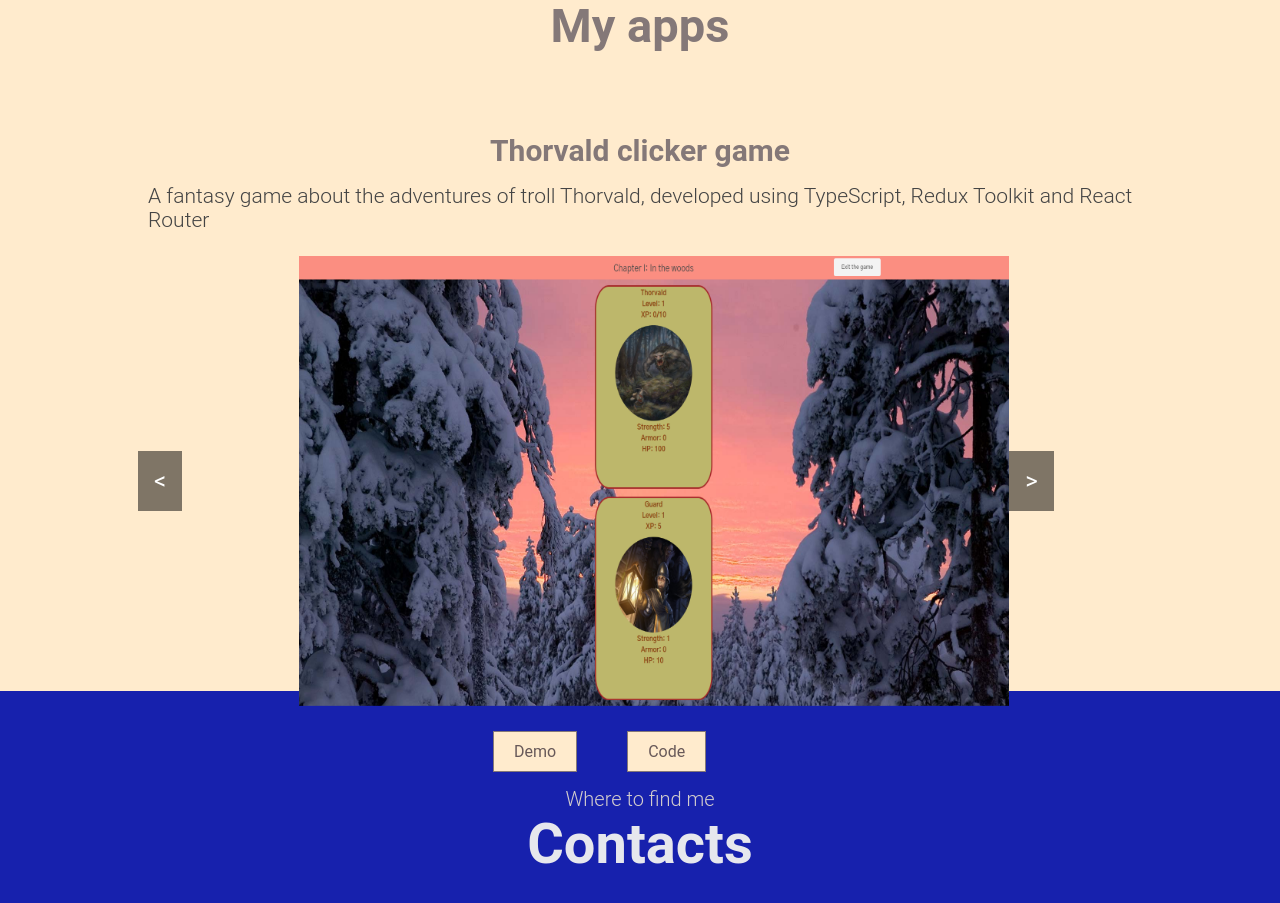
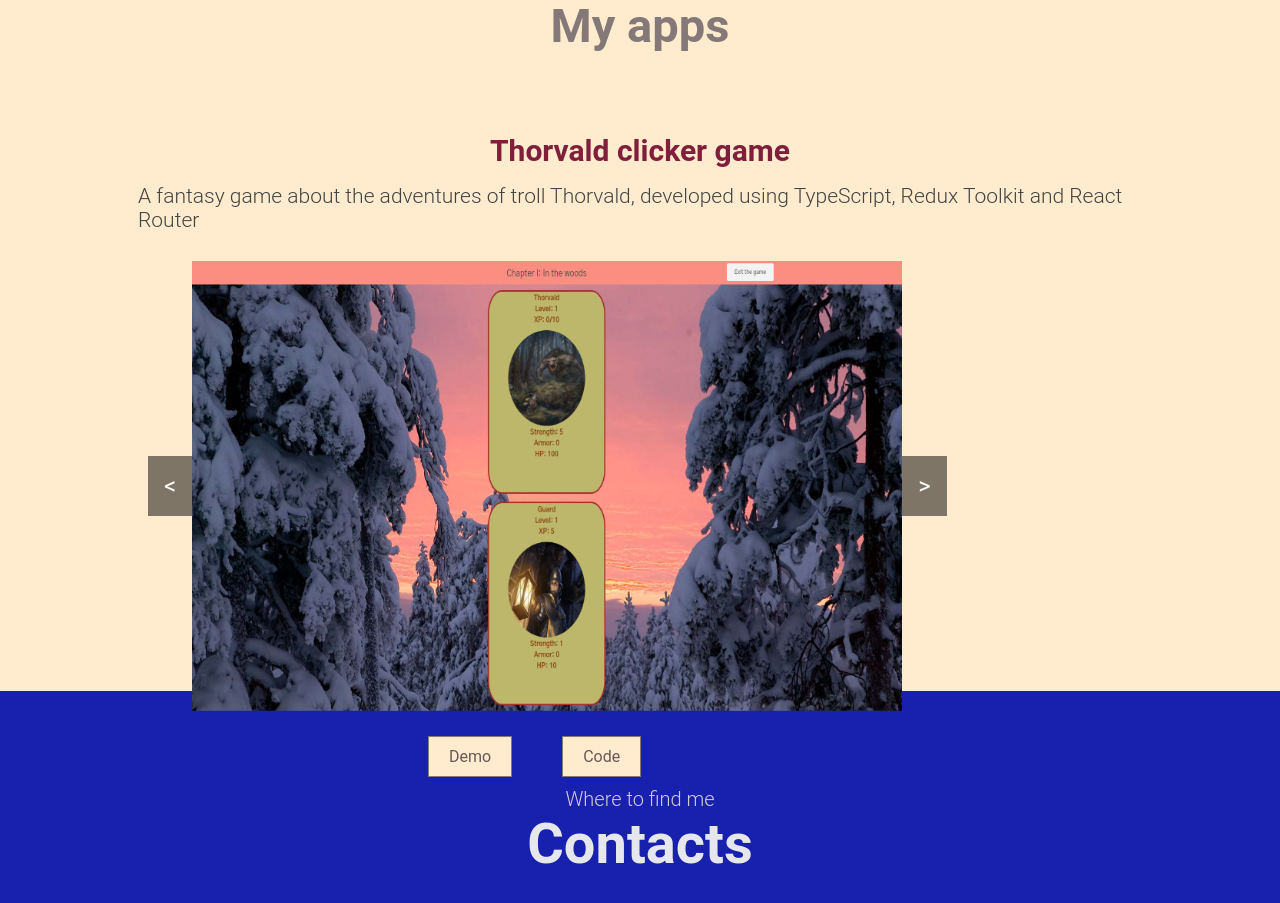
Before and after one commit to breznovic/mycv, a React (Create React App) app: page / in a window 1280 px wide. Shown: the part 2420-3323 px from the top of the page. Built offline with nearby package versions, Linux system fonts and the light colour scheme.

Commit message:
fix Apps adaptive

```diff
--- a/src/components/Apps/Slider/slider.module.css
+++ b/src/components/Apps/Slider/slider.module.css
@@ -86,75 +86,66 @@
 
 @media only screen and (max-width: 600px) {
   .appTitle {
-    /*  color: rgb(255, 0, 76); */
+    color: rgb(255, 0, 76);
     text-align: center;
     font-size: 25px;
   }
   .slider img {
-    width: 410px;
+    width: 395px;
     height: 200px;
-    display: block;
-    margin-left: 10px;
-    transition: transform 0.3s ease-in-out;
+    margin-left: 0px;
   }
   .description {
-    font-weight: 300;
-    color: #444;
-    font-size: 18px;
-    margin-left: 10px;
+    font-size: 17px;
+    padding: 0px 0px 5px 10px;
+    margin-left: 7px;
   }
   .prevButton {
-    margin: 60px 0px 0px 10px;
-    left: 0;
+    margin: 60px 0px 0px 0px;
   }
   .nextButton {
-    margin-top: 60px;
-    right: 0;
+    margin: 60px 0px 0px 0px;
   }
   .buttonGroup {
     display: flex;
     gap: 30px;
-    margin: 10px 0px 0px 100px;
+    margin: 15px 0px 0px 140px;
   }
 }
 
 @media only screen and (min-width: 600px) {
   .appTitle {
-    /*  color: rgb(25, 0, 255); */
+    color: rgb(25, 0, 255);
     text-align: center;
     font-size: 25px;
   }
   .slider img {
-    width: 510px;
+    width: 500px;
     height: 300px;
     display: block;
-    margin-left: 10px;
-    transition: transform 0.3s ease-in-out;
+    margin-left: 0px;
   }
   .description {
-    font-weight: 300;
-    color: #444;
-    font-size: 18px;
-    margin-left: 10px;
+    font-size: 17px;
+    padding: 0px 0px 5px 10px;
+    margin-left: 7px;
   }
   .prevButton {
-    margin: 60px 0px 0px 10px;
-    left: 0;
+    margin: 60px 0px 0px 0px;
   }
   .nextButton {
-    margin-top: 60px;
-    right: 0;
+    margin: 60px 0px 0px 0px;
   }
   .buttonGroup {
     display: flex;
     gap: 30px;
-    margin: 10px 0px 0px 130px;
+    margin: 10px 0px 0px 195px;
   }
 }
 
 @media (min-width: 768px) {
   .appTitle {
-    /*  color: rgb(170, 10, 170); */
+    color: rgb(170, 10, 170);
     text-align: center;
     font-size: 27px;
   }
@@ -162,12 +153,9 @@
     width: 610px;
     height: 400px;
     display: block;
-    margin-left: 10px;
-    transition: transform 0.3s ease-in-out;
+    margin-left: 0px;
   }
   .description {
-    font-weight: 300;
-    color: #444;
     font-size: 18px;
     margin-left: 10px;
   }
@@ -175,17 +163,17 @@
     margin: 60px 0px 0px 0px;
   }
   .nextButton {
-    margin-top: 60px;
+    margin: 60px 0px 0px 0px;
   }
   .buttonGroup {
     display: flex;
     gap: 30px;
-    margin: 15px 0px 0px 180px;
+    margin: 15px 0px 0px 240px;
   }
 }
 @media only screen and (min-width: 992px) {
   .appTitle {
-    /* color: rgb(39, 2, 2); */
+    color: rgb(39, 2, 2);
     text-align: center;
     font-size: 30px;
   }
@@ -193,33 +181,28 @@
     width: 710px;
     height: 450px;
     display: block;
-    margin-left: 43px;
-    transition: transform 0.3s ease-in-out;
+    margin-left: 0px;
   }
   .description {
-    font-weight: 300;
-    color: #444;
     font-size: 21px;
     margin-left: 20px;
   }
   .prevButton {
-    margin: 60px 0px 0px 10px;
-    left: 0;
+    margin: 60px 0px 0px 0px;
   }
   .nextButton {
-    margin-top: 60px;
-    right: 0;
+    margin: 60px 0px 0px 0px;
   }
   .buttonGroup {
     display: flex;
     gap: 50px;
-    margin: 15px 0px 0px 265px;
+    margin: 15px 0px 0px 290px;
   }
 }
 
 @media only screen and (min-width: 1150px) {
   .appTitle {
-    /*  color: rgb(129, 30, 60); */
+    color: rgb(129, 30, 60);
     text-align: center;
     font-size: 30px;
   }
@@ -227,33 +210,28 @@
     width: 710px;
     height: 450px;
     display: block;
-    margin-left: 117px;
-    transition: transform 0.3s ease-in-out;
+    margin-left: 0px;
   }
   .description {
-    font-weight: 300;
-    color: #444;
     font-size: 21px;
-    margin-left: 20px;
+    margin-left: 0px;
   }
   .prevButton {
-    margin: 60px 0px 0px 10px;
-    left: 0;
+    margin: 60px 0px 0px 20px;
   }
   .nextButton {
-    margin-top: 60px;
-    right: 0;
+    margin: 60px 0px 0px 0px;
   }
   .buttonGroup {
     display: flex;
     gap: 50px;
-    margin: 25px 0px 0px 365px;
+    margin: 25px 0px 0px 300px;
   }
 }
 
 @media only screen and (min-width: 1400px) {
   .appTitle {
-    /*  color: rgb(151, 142, 14); */
+    color: rgb(151, 142, 14);
     text-align: center;
     font-size: 30px;
   }
@@ -262,16 +240,12 @@
     height: 500px;
     display: block;
     margin-left: 0px;
-    transition: transform 0.3s ease-in-out;
   }
   .description {
-    font-weight: 300;
-    color: #444;
     font-size: 22px;
-    margin-left: 20px;
   }
   .prevButton {
-    margin: 60px 0px 0px 230px;
+    margin: 60px 0px 0px 50px;
   }
   .nextButton {
     margin: 60px 0px 0px 0px;
@@ -279,6 +253,6 @@
   .buttonGroup {
     display: flex;
     gap: 50px;
-    margin: 25px 0px 0px 590px;
+    margin: 25px 0px 0px 390px;
   }
 }
```
